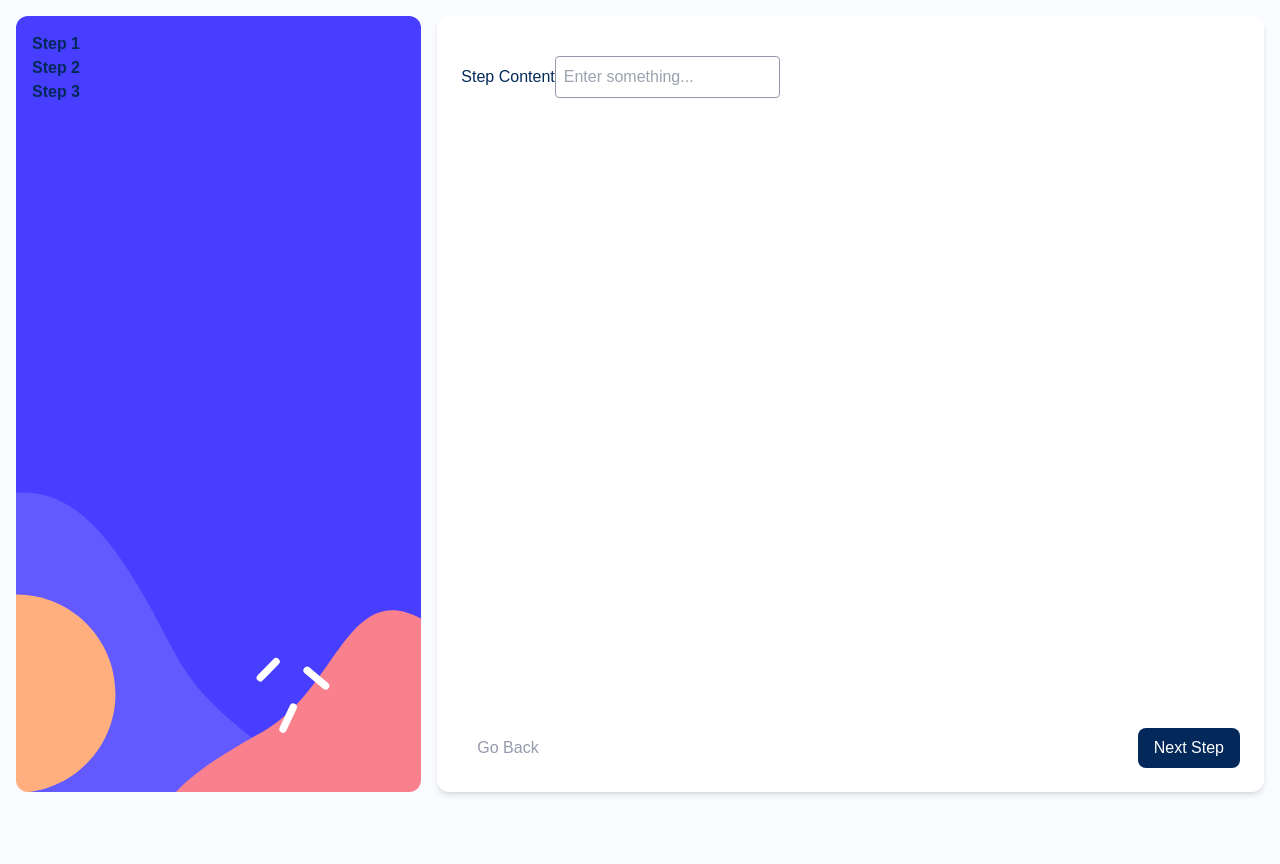
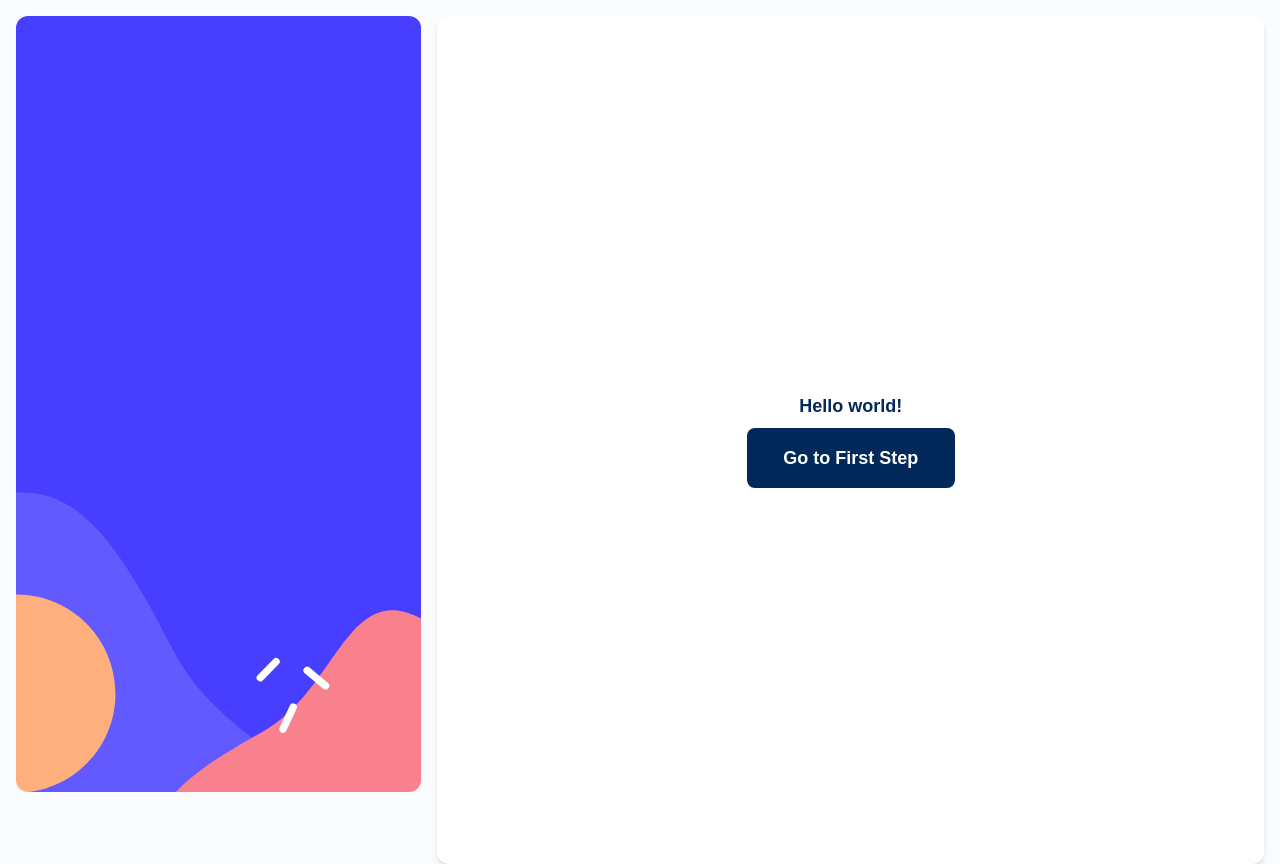
Before and after one commit to Therealjustindude/multi-step-form, a Next.js app: page / in a window 1280 px wide. Before the commit the page ends 808 px from the top, so only its background shows below. Built offline with nearby package versions, Linux system fonts and the light colour scheme.

Commit message:
layout works for index and not has button to go to first step of form

```diff
--- a/app/layout.tsx
+++ b/app/layout.tsx
@@ -1,6 +1,10 @@
 import type { Metadata } from "next";
 import localFont from "next/font/local";
 import "./globals.css";
+import { FormButtonsDesktop } from "./ui/desktop/FormButtonsDesktop";
+import { FormButtonsMobile } from "./ui/mobile/FormButtonsMobile";
+import { FormStepsMobile } from "./ui/mobile/FormStepsMobile";
+import { FormStepsDesktop } from "./ui/desktop/FormStepsDektop";
 
 const ubuntuBold = localFont({
   src: "./fonts/Ubuntu-Bold.ttf",
@@ -16,8 +20,11 @@ const ubuntuRegular = localFont({
 });
 
 export const metadata: Metadata = {
-  title: "Multi step",
-  description: "Generated by create next app",
+  title: {
+    template: '%s | Multi step',
+    default: 'Multi step',
+  },
+  description: "Mulit step form generated by create next app",
 };
 
 export default function RootLayout({
@@ -30,7 +37,29 @@ export default function RootLayout({
       <body
         className={`${ubuntuRegular.variable} ${ubuntuMedium.variable} ${ubuntuBold.variable} antialiased`}
       >
-        {children}
+        <div className="flex flex-col">
+          {/* Mobile BG Image */}
+          <div className="md:hidden absolute top-0 left-0 w-full h-[30%] bg-center z-[-20] bg-[url('/bg-sidebar-mobile.svg')] bg-no-repeat bg-cover"/>
+          <main className="flex-grow p-4">
+            {/* Grid for desktop */}
+            <div className="h-screen md:grid md:grid-cols-12 md:gap-4 md:h-[97vh]">
+              {/* Desktop steps */}
+              <FormStepsDesktop />
+              {/* Mobile steps */}
+              <FormStepsMobile />
+
+              {/* Form Content */}
+              <div className="md:col-span-8 p-6 bg-white rounded-xl shadow-md flex flex-col justify-between h-auto">
+                {children}
+                {/* Desktop Next and Go Back buttons */}
+                <FormButtonsDesktop />
+              </div>
+            </div>
+          </main>
+
+          {/* Mobile Next and Go Back buttons */}
+          <FormButtonsMobile />
+        </div>
       </body>
     </html>
   );
--- a/app/page.tsx
+++ b/app/page.tsx
@@ -1,57 +1,16 @@
-'use client'
-import Image from "next/image";
-import { useState } from "react";
+import Link from "next/link";
 
 export default function Home() {
-  const [showGoBack, setShowGoBack] = useState(true);
   return (
-    <div className="flex flex-col">
-      {/* Mobile BG Image */}
-      <div className="md:hidden absolute top-0 left-0 w-full h-[30%] bg-center z-[-20] bg-[url('/bg-sidebar-mobile.svg')] bg-no-repeat bg-cover"/>
-      <main className="flex-grow p-4">
-        {/* Grid for desktop */}
-        <div className="h-screen md:grid md:grid-cols-12 md:gap-4 md:h-[97vh]">
-          {/* Desktop steps */}
-          <nav className="md:block hidden bg-[url('/bg-sidebar-desktop.svg')] bg-cover bg-center p-4 md:col-span-4 md:h-[97vh] flex flex-col items-start justify-between rounded-xl">
-            <ul className="font-bold">
-              <li>Step 1</li>
-              <li>Step 2</li>
-              <li>Step 3</li>
-            </ul>
-          </nav>
-          {/* Mobile steps */}
-          <nav className="md:hidden mb-12 mt-4 p-1 flex justify-center">
-            <ul className="flex gap-4">
-              <li>Step 1</li>
-              <li>Step 2</li>
-              <li>Step 3</li>
-            </ul>
-          </nav>
-
-          {/* Form Content */}
-          <div className="md:col-span-8 p-6 bg-white rounded-xl shadow-md flex flex-col justify-between h-auto">
-            <form>
-              {/* Form fields go here */}
-              <div className="space-y-4">
-                <label>Step Content</label>
-                <input type="text" placeholder="Enter something..." className="input-field" />
-              </div>
-            </form>
-
-            {/* Desktop Next and Go Back buttons */}
-            <div className="flex justify-between items-center mt-8 hidden md:flex">
-              <button className="btn bg-transparent text-cool-gray hover:bg-transparent hover:text-purplish-blue" style={{ visibility: showGoBack ? 'visible': 'hidden' }}>Go Back</button>
-              <button className="btn ml-auto">Next Step</button>
-            </div>
-          </div>
-        </div>
-      </main>
-
-      {/* Mobile Next and Go Back buttons */}
-      <footer className="sticky bottom-0 w-full bg-white p-4 border-t shadow md:hidden flex items-center justify-between">
-        <button className="btn bg-transparent text-cool-gray hover:bg-transparent hover:text-purplish-blue" style={{ visibility: showGoBack ? 'visible': 'hidden' }}>Go Back</button>
-        <button className="ml-auto">Next Step</button>
-      </footer>
+    <div className="flex flex-col justify-center items-center h-screen gap-2">
+      <p className="font-bold text-lg">Hello world!</p>
+      <Link
+        href="/step-one"
+        className="flex justify-center rounded-lg bg-marine-blue text-white hover:bg-purplish-blue
+        hover:opacity-90 hover:no-underline hover:text-white p-4 w-52"
+      >
+        <span className="font-bold text-lg">Go to First Step</span>
+      </Link>
     </div>
   );
 }
--- /dev/null
+++ b/app/step-one/page.tsx
@@ -0,0 +1,20 @@
+import { Metadata } from "next";
+
+export const metadata: Metadata = {
+  title: 'Personal Info',
+};
+
+export default async function Page() {
+	return (
+		<div>
+			<form>
+				<h1>Personal Info</h1>
+				{/* Form fields go here */}
+				<div className="space-y-4">
+					<label>Step Content</label>
+					<input type="text" placeholder="Enter something..." className="input-field" />
+				</div>
+			</form>
+		</div>
+	);
+}
--- /dev/null
+++ b/app/ui/desktop/FormButtonsDesktop.tsx
@@ -0,0 +1,21 @@
+'use client';
+import { usePathname } from "next/navigation";
+import clsx from 'clsx';
+export const FormButtonsDesktop = () => {
+	const pathname = usePathname();
+	return (
+		<div className={clsx("flex justify-between items-center mt-8 hidden md:flex",
+			{
+				'md:hidden': pathname === '/'
+			}
+		)}>
+			<button
+				className={"btn bg-transparent text-cool-gray hover:bg-transparent hover:text-purplish-blue"}
+				style={{ visibility: pathname !== '/step-one' ? 'visible': 'hidden' }}
+			>
+				Go Back
+			</button>
+			<button className="btn ml-auto">Next Step</button>
+		</div>
+	);
+}
--- /dev/null
+++ b/app/ui/desktop/FormStepsDektop.tsx
@@ -0,0 +1,21 @@
+"use client";
+import clsx from "clsx";
+import { usePathname } from "next/navigation";
+
+export const FormStepsDesktop = () => {
+	const pathname = usePathname();
+
+	return (
+		<nav className="md:block hidden bg-[url('/bg-sidebar-desktop.svg')] bg-cover bg-center p-4 md:col-span-4 md:h-[97vh] flex flex-col items-start justify-between rounded-xl">
+			<ul className={clsx("font-bold",
+				{
+					'md:hidden': pathname === '/'
+				}
+			)}>
+				<li>Step 1</li>
+				<li>Step 2</li>
+				<li>Step 3</li>
+			</ul>
+		</nav>
+	);
+}
--- /dev/null
+++ b/app/ui/mobile/FormButtonsMobile.tsx
@@ -0,0 +1,23 @@
+'use client';
+import clsx from 'clsx';
+import { usePathname } from 'next/navigation';
+
+export const FormButtonsMobile = () => {
+	const pathname = usePathname();
+
+	return (
+		<footer className={clsx("sticky bottom-0 w-full bg-white p-4 border-t shadow md:hidden flex items-center justify-between",
+			{
+				'hidden': pathname === '/'
+			}
+		)}>
+			<button
+				className="btn bg-transparent text-cool-gray hover:bg-transparent hover:text-purplish-blue"
+				style={{ visibility: pathname !== '/step-one' ? 'visible' : 'hidden' }}
+			>
+				Go Back
+			</button>
+			<button className="ml-auto">Next Step</button>
+		</footer>
+	);
+}
--- /dev/null
+++ b/app/ui/mobile/FormStepsMobile.tsx
@@ -0,0 +1,21 @@
+"use client";
+import clsx from "clsx";
+import { usePathname } from "next/navigation";
+
+export const FormStepsMobile = () => {
+	const pathname = usePathname();
+
+	return (
+		<nav className="md:hidden mb-12 mt-4 p-1 flex justify-center">
+			<ul className={clsx("flex gap-4",
+				{
+					'hidden': pathname === '/'
+				}
+			)}>
+				<li>Step 1</li>
+				<li>Step 2</li>
+				<li>Step 3</li>
+			</ul>
+		</nav>
+	);
+}
--- /dev/null
+++ b/app/util/form-steps.ts
@@ -0,0 +1,28 @@
+export const FormSteps: IFormSteps[] = [
+	{
+		step: 1,
+		description: 'YOUR INFO',
+		nextStep: 'step-two'
+	},
+	{
+		step: 2,
+		description: 'SELECT PLAN',
+		nextStep: 'step-three'
+	},
+	{
+		step: 3,
+		description: 'ADD-ONS',
+		nextStep: 'step-four'
+	},
+	{
+		step: 4,
+		description: 'SUMMARY',
+		nextStep: null
+	},
+]
+
+export interface IFormSteps {
+	step: number,
+	description: string,
+	nextStep: null | string
+}
```
